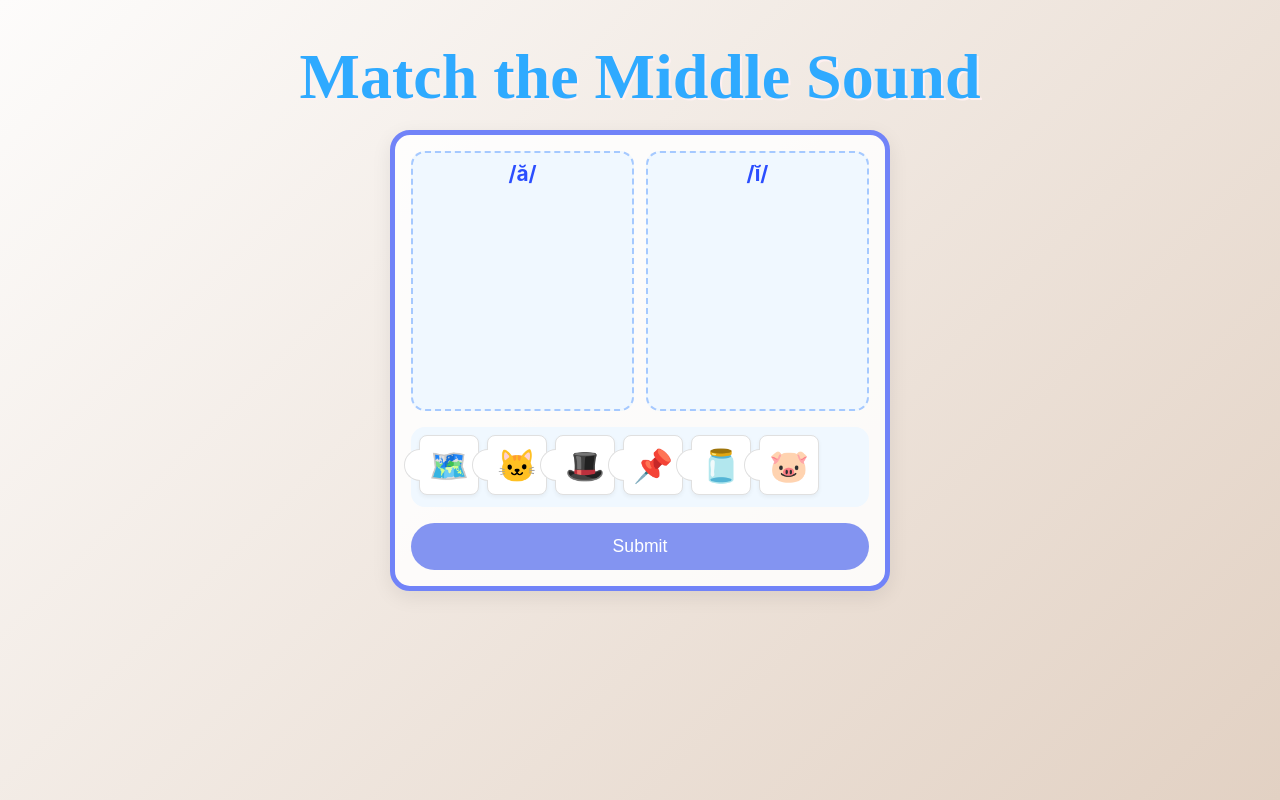
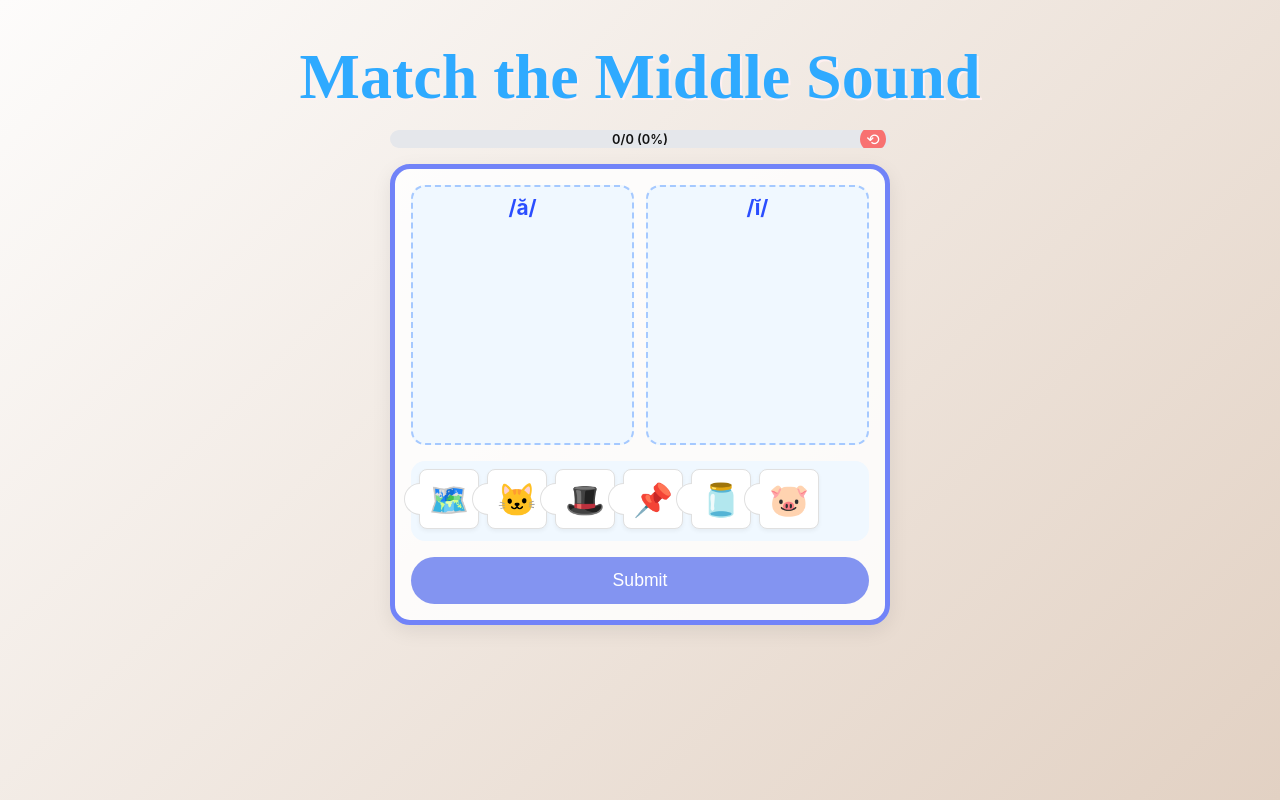
Before and after one commit to Hilorii/Match-The-Middle-Sound, a React (Vite) app: page / in a window 1280 px wide. Built offline with nearby package versions, Linux system fonts and the light colour scheme.

Commit message:
progress tracking

```diff
--- a/src/App.tsx
+++ b/src/App.tsx
@@ -8,9 +8,10 @@ import {
 } from '@dnd-kit/core';
 import type { DragEndEvent } from '@dnd-kit/core';
 import type { Word } from './data/words';
-import Column from './components/Column';
-import Pool   from './components/Pool';
-import Modal  from './components/Modal';
+import Column  from './components/Column';
+import Pool    from './components/Pool';
+import Modal   from './components/Modal';
+import Progress from './components/Progress';
 import { getRandomWords } from './data/words';
 
 import winMp3  from '/audio/win.mp3?url';
@@ -18,13 +19,33 @@ import loseMp3 from '/audio/lose.mp3?url';
 
 type Boxes = { pool: Word[]; a: Word[]; i: Word[] };
 
+function getBadge(wins: number) {
+    if (wins >= 3) return '🏆 Master';
+    if (wins >= 2) return '🥈 Silver Star';
+    if (wins >= 1)  return '🥉 Bronze Star';
+    return null;
+}
+
 export default function App() {
-    /* --- state kart --- */
+    /* --- cards --- */
     const [items, setItems] = useState<Boxes>(() => ({
         pool: getRandomWords(),
         a: [],
         i: [],
     }));
+
+    /* --- progress --- */
+    const [wins,     setWins]     = useState(() => Number(localStorage.getItem('wins')     ?? 0));
+    const [attempts, setAttempts] = useState(() => Number(localStorage.getItem('attempts') ?? 0));
+    const badge = getBadge(wins);
+
+    /* >>> funkcja resetu */
+    const handleResetProgress = () => {
+        localStorage.removeItem('wins');
+        localStorage.removeItem('attempts');
+        setWins(0);
+        setAttempts(0);
+    };
 
     /* --- modal state --- */
     const [modal, setModal] = useState<{open:boolean; msg:string; type:'win'|'lose'}>({
@@ -42,7 +63,7 @@ export default function App() {
         loseRef.current = new Audio(loseMp3);
     }, []);
 
-    /* --- DnD sensors --- */
+    /* --- sensors --- */
     const sensors = useSensors(
         useSensor(PointerSensor, { activationConstraint: { distance: 8 } }),
         useSensor(TouchSensor,   { activationConstraint: { delay: 150, tolerance: 5 } })
@@ -51,37 +72,35 @@ export default function App() {
     const handleDragEnd = (e: DragEndEvent) => {
         const { active, over } = e;
         if (!over) return;
-
         const fromId = (Object.keys(items) as (keyof Boxes)[])
             .find((k) => items[k].some((w) => w.id === active.id));
         const toId = over.id as keyof Boxes;
         if (!fromId || fromId === toId) return;
 
-        setItems((prev) => {
-            const moved = prev[fromId].find((w) => w.id === active.id)!;
+        setItems(prev => {
+            const moved = prev[fromId].find(w => w.id === active.id)!;
             return {
                 ...prev,
-                [fromId]: prev[fromId].filter((w) => w.id !== active.id),
+                [fromId]: prev[fromId].filter(w => w.id !== active.id),
                 [toId]:   [...prev[toId], moved],
             };
         });
     };
 
-    /* --- walidacja + popup + reset --- */
+    /* --- check & popup --- */
     const checkAnswers = () => {
-        const wrongA = items.a.filter((w) => w.vowel !== 'a');
-        const wrongI = items.i.filter((w) => w.vowel !== 'i');
+        const wrongA = items.a.filter(w => w.vowel !== 'a');
+        const wrongI = items.i.filter(w => w.vowel !== 'i');
         const done   = items.pool.length === 0;
         const ok     = !wrongA.length && !wrongI.length && done;
 
-        /* dźwięk */
         const ref = ok ? winRef.current : loseRef.current;
-        if (ref) {
-            ref.currentTime = 0;
-            ref.play().catch(() => {/* autoplay errors ignore */});
-        }
+        ref?.play().catch(()=>{});
 
-        /* popup */
+        /* update progress */
+        setAttempts(a => { const n=a+1; localStorage.setItem('attempts', String(n)); return n; });
+        if (ok) setWins(w => { const n=w+1; localStorage.setItem('wins', String(n)); return n; });
+
         setModal({
             open: true,
             msg: ok ? 'Great job! 🎉' : 'Try again 🙈',
@@ -89,9 +108,9 @@ export default function App() {
         });
     };
 
-    /* zamknięcie popupu = reset gry */
+    /* --- close modal => reset cards --- */
     const closeModal = () => {
-        setModal({ ...modal, open: false });
+        setModal(m => ({ ...m, open:false }));
         setItems({ pool: getRandomWords(), a: [], i: [] });
     };
 
@@ -99,6 +118,13 @@ export default function App() {
     return (
         <div className="wrapper">
             <h1 className="title">Match&nbsp;the&nbsp;Middle&nbsp;Sound</h1>
+
+            <Progress
+                wins={wins}
+                attempts={attempts}
+                badge={badge}
+                onReset={handleResetProgress}
+            />
 
             <div className="board">
                 <DndContext sensors={sensors} onDragEnd={handleDragEnd}>
--- /dev/null
+++ b/src/components/Progress.tsx
@@ -0,0 +1,28 @@
+interface ProgressProps {
+    wins: number;
+    attempts: number;
+    badge: string | null;
+    onReset: () => void;
+}
+
+export default function Progress({ wins, attempts, badge, onReset }: ProgressProps) {
+    const percent = attempts ? Math.round((wins / attempts) * 100) : 0;
+
+    return (
+        <div className="progress-wrapper">
+            {/* Zielony pasek */}
+            <div className="progress-bar" style={{ width: `${percent}%` }} />
+
+            {/* Licznik + odznaka */}
+            <div className="progress-label">
+                {wins}/{attempts} ({percent}%)
+                {badge && <span className="badge"> {badge}</span>}
+            </div>
+
+            {/* Reset */}
+            <button className="reset-btn" onClick={onReset} title="Reset progress">
+                ⟲
+            </button>
+        </div>
+    );
+}
--- a/src/index.css
+++ b/src/index.css
@@ -193,3 +193,55 @@ button.submit-btn:hover {
   background: #6366f1;
   cursor: pointer;
 }
+
+/* ==== PROGRESS BAR & BADGES ==================================== */
+.progress-wrapper{
+  width:100%;
+  max-width:500px;
+  position:relative;
+  height:18px;
+  background:#e5e7eb;
+  border-radius:9999px;
+  overflow:hidden;
+}
+.progress-bar{
+  height:100%;
+  background:#4ade80;
+  transition:width .3s;
+}
+.progress-label{
+  position:absolute;
+  inset:0;
+  display:flex;
+  align-items:center;
+  justify-content:center;
+  font-size:.8rem;
+  font-weight:600;
+  color:#111;
+}
+.badge{
+  margin-left:.4rem;
+  padding:.1rem .4rem;
+  border-radius:9999px;
+  background:#facc15;
+  color:#111;
+  font-size:.75rem;
+}
+
+.reset-btn{
+  position:absolute;
+  right:4px;
+  top:50%;
+  transform:translateY(-50%);
+  border:none;
+  background:#f87171;
+  color:#fff;
+  width:26px;
+  height:26px;
+  border-radius:50%;
+  font-size:1rem;
+  cursor:pointer;
+}
+.reset-btn:hover{
+  background:#ef4444;
+}
```
